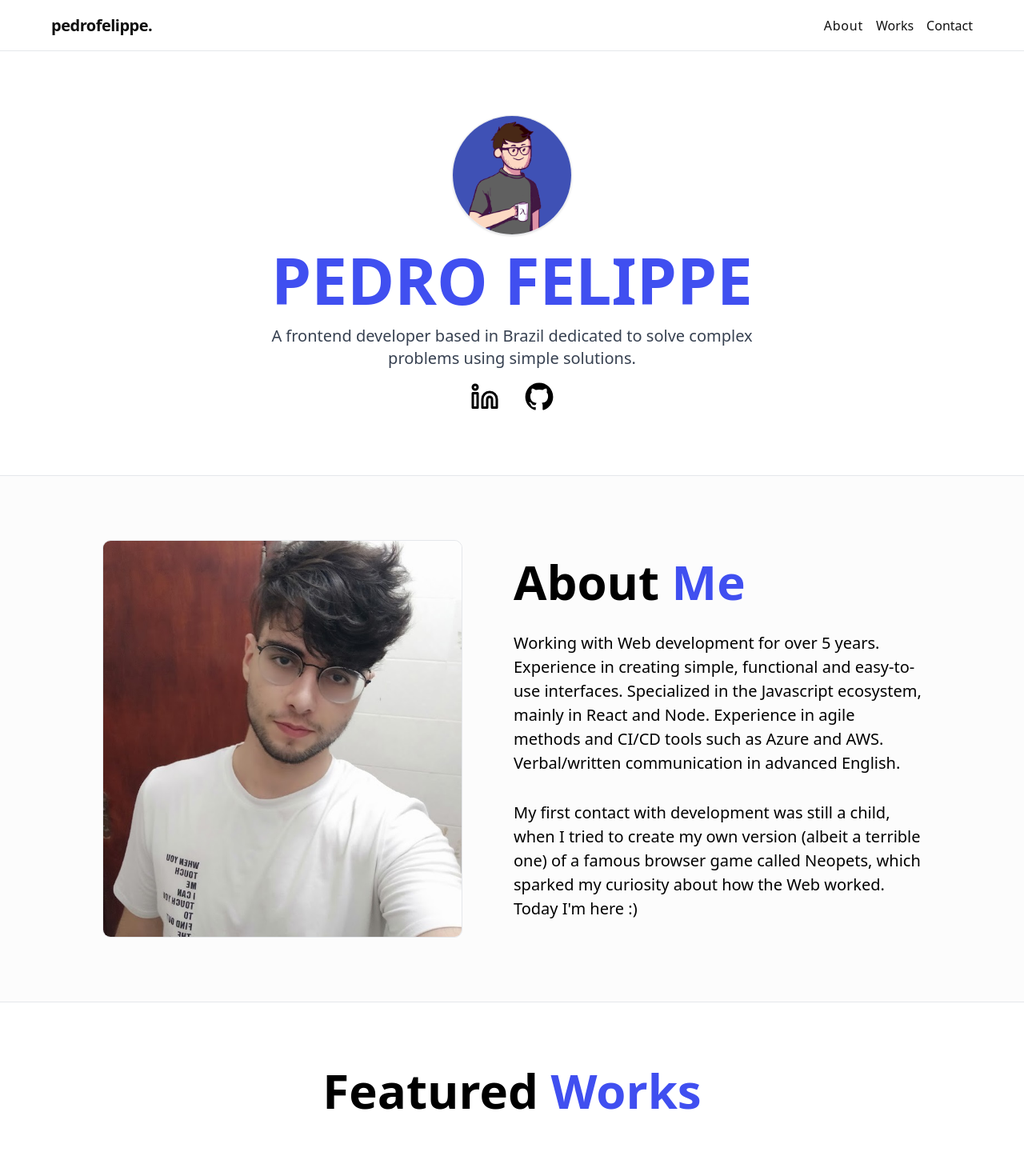
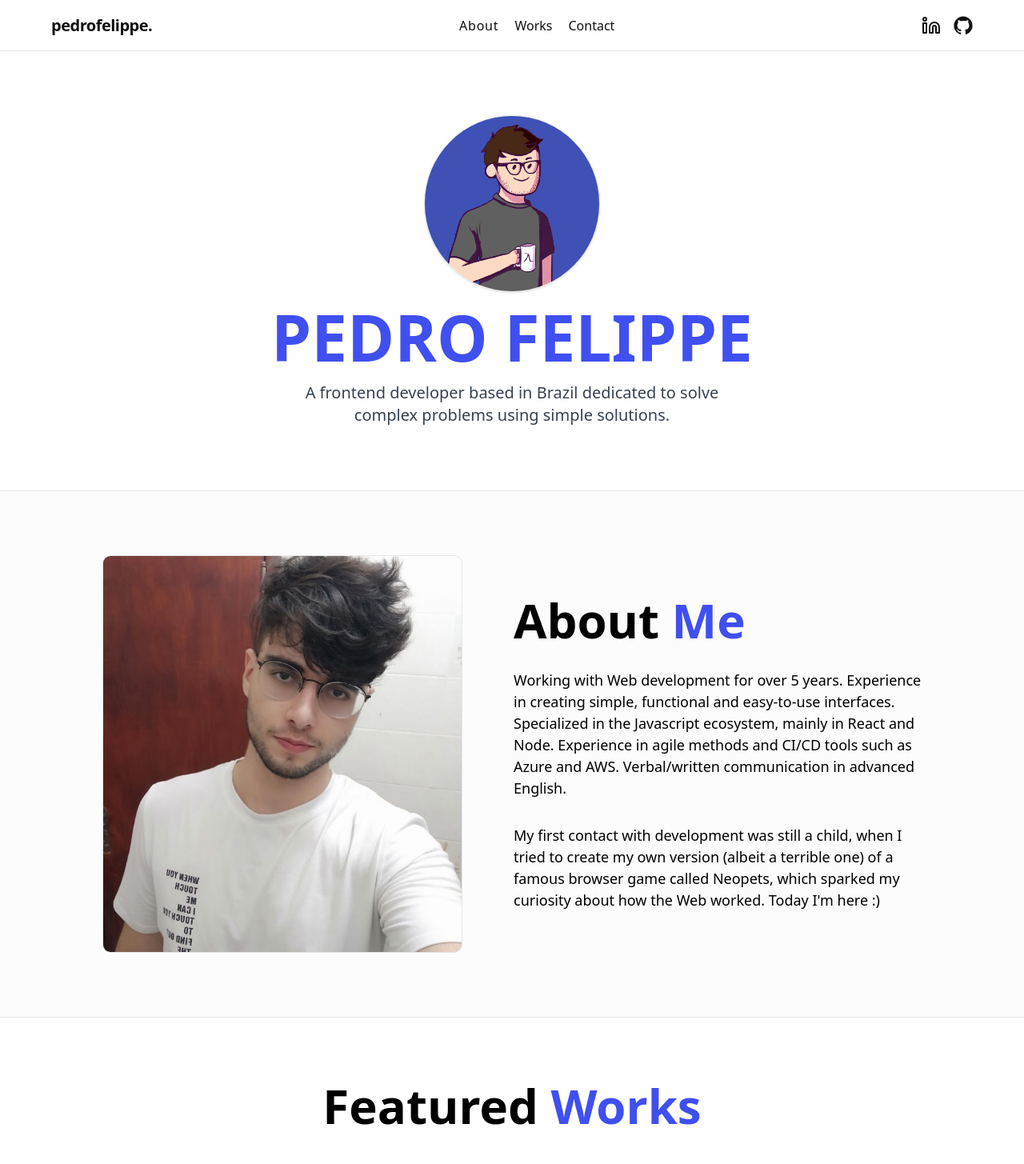
Before and after one commit to pefelippe/Portfolio, a Next.js app: page / in a window 1280 px wide. Shown: the top 1455 px of the page at 80% size. Built offline with nearby package versions, Linux system fonts and the light colour scheme.

Commit message:
mininal ux changesz

```diff
--- a/src/components/ProjectCard.tsx
+++ b/src/components/ProjectCard.tsx
@@ -51,7 +51,7 @@ function ProjectCard({
         <motion.img
           src={imgUrl}
           alt="card image"
-          className="object-cover w-full h-full  min-h-[380px] "
+          className="object-cover w-full h-full  min-h-[300px] "
         />
       </Link>
     </motion.div>
--- a/src/components/layout/Footer.tsx
+++ b/src/components/layout/Footer.tsx
@@ -10,8 +10,8 @@ function Footer() {
 
   return (
     <motion.footer
-      className=" w-full font-light items-start mx-auto bg-[#101010] border-t dark:bg-white dark:text-[#101010]
-       text-white  flex-col h-fit  text-md  justify-start px-6  flex "
+      className=" w-full font-light items-start mx-auto  border-ttext-[#101010] border-t
+       flex-col h-fit  text-md  justify-start px-6  flex "
     >
       <div className="mx-auto flex  w-full flex-col py-8 gap-8 max-w-6xl">
         <div className="flex items-center justify-between ">
--- a/src/components/layout/Header.tsx
+++ b/src/components/layout/Header.tsx
@@ -26,7 +26,7 @@ export const Logo = () => {
 
 const Header = () => {
   return (
-    <motion.header className="fixed text-[#101010]  bg-white flex  h-16  w-full  z-50 px-6 border-b ">
+    <motion.header className="fixed text-[#101010]  bg-white flex  h-16  w-full  z-50 px-6 border-b">
       <motion.nav
         initial={{ opacity: 0, y: -25 }}
         animate={{ opacity: 1, y: 0 }}
@@ -34,7 +34,7 @@ const Header = () => {
         className="flex w-full mx-auto items-center justify-between max-w-6xl"
       >
         <Logo />
-        <motion.div className="flex w-full space-x-4 justify-end  items-center  max-sm:hidden">
+        <motion.div className="flex w-full space-x-5 justify-center  items-center  max-sm:hidden">
           <ScrollLink
             activeClass="active"
             to="about-content"
@@ -72,6 +72,19 @@ const Header = () => {
             </button>
           </ScrollLink>
         </motion.div>
+
+        <div className="flex w-fit items-center gap-4 justify-center ">
+          <AnimatedBtn
+            target="_blank"
+            href="https://www.linkedin.com/in/pedro-felippe/"
+          >
+            <LinkedinIcon className="h-6 w-6 hover:text-blue" />
+          </AnimatedBtn>
+
+          <AnimatedBtn href="https://github.com/pefelippe">
+            <GitHubLogoIcon className="h-6 w-6 hover:text-blue" />
+          </AnimatedBtn>
+        </div>
       </motion.nav>
     </motion.header>
   );
--- a/src/content/About.tsx
+++ b/src/content/About.tsx
@@ -25,7 +25,7 @@ export default function Hero() {
             src="./assets/pedrof.jpg"
             className="rounded-md border max-md:max-h-[250px] w-[450px] max-md:object-cover object-fit max-md:hidden min-h-full"
           />
-          <div className="flex flex-col w-full text-xl gap-8 leading-normal items-start justify-center h-full ">
+          <div className="flex flex-col w-full text-lg gap-8 leading-normal items-start justify-center h-full ">
             <h3 className="section-subtitle">
               About <span className="text-blue">Me</span>
             </h3>
--- a/src/content/Hero.tsx
+++ b/src/content/Hero.tsx
@@ -19,30 +19,17 @@ export default function Hero() {
     >
       <motion.img
         src="./assets/avatar-pdr.png"
-        className="rounded-full border shadow max-w-[150px] "
+        className="rounded-full border shadow max-w-[220px] "
       />
 
       <motion.h1 className="text-6xl lg:text-[80px] uppercase font-extrabold text-blue  max-w-3xl ">
         Pedro Felippe
       </motion.h1>
 
-      <motion.h3 className="text-lg md:text-xl font-extrathin  text-gray-700  max-w-2xl  dark:text-[#efefef]">
+      <motion.h3 className="text-lg md:text-xl font-extrathin  text-gray-700  max-w-xl  dark:text-[#efefef]">
         A frontend developer based in Brazil dedicated to solve complex problems
         using simple solutions.
       </motion.h3>
-
-      <div className="flex items-center gap-8 justify-center ">
-        <AnimatedBtn
-          target="_blank"
-          href="https://www.linkedin.com/in/pedro-felippe/"
-        >
-          <LinkedinIcon className="h-9 w-9 hover:text-blue" />
-        </AnimatedBtn>
-
-        <AnimatedBtn href="https://github.com/pefelippe">
-          <GitHubLogoIcon className="h-9 w-9 hover:text-blue" />
-        </AnimatedBtn>
-      </div>
     </motion.div>
   );
 }
```
Also changed, not shown: pages/index.tsx (+5 -5 lines), public/projects/GitSearcher.png.
